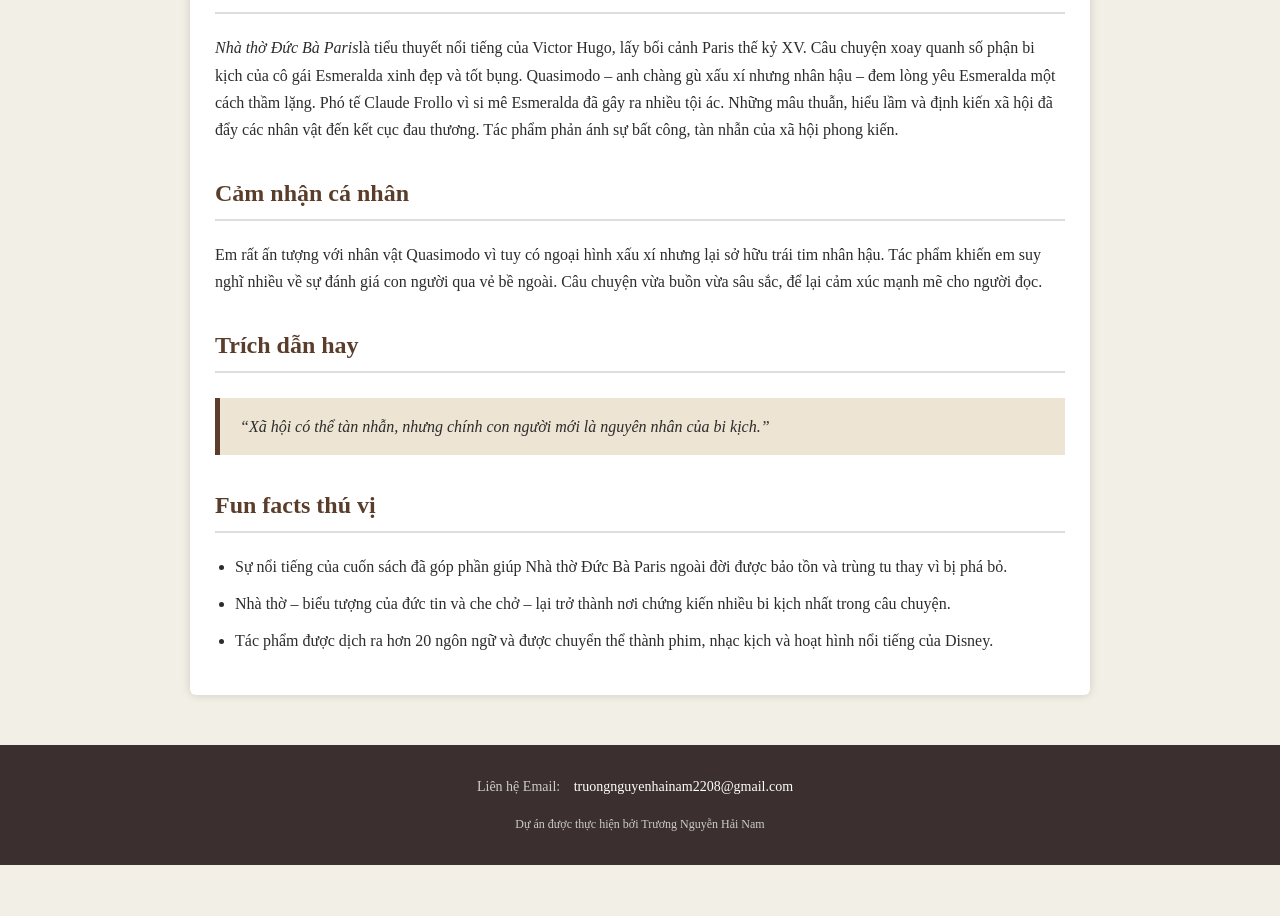
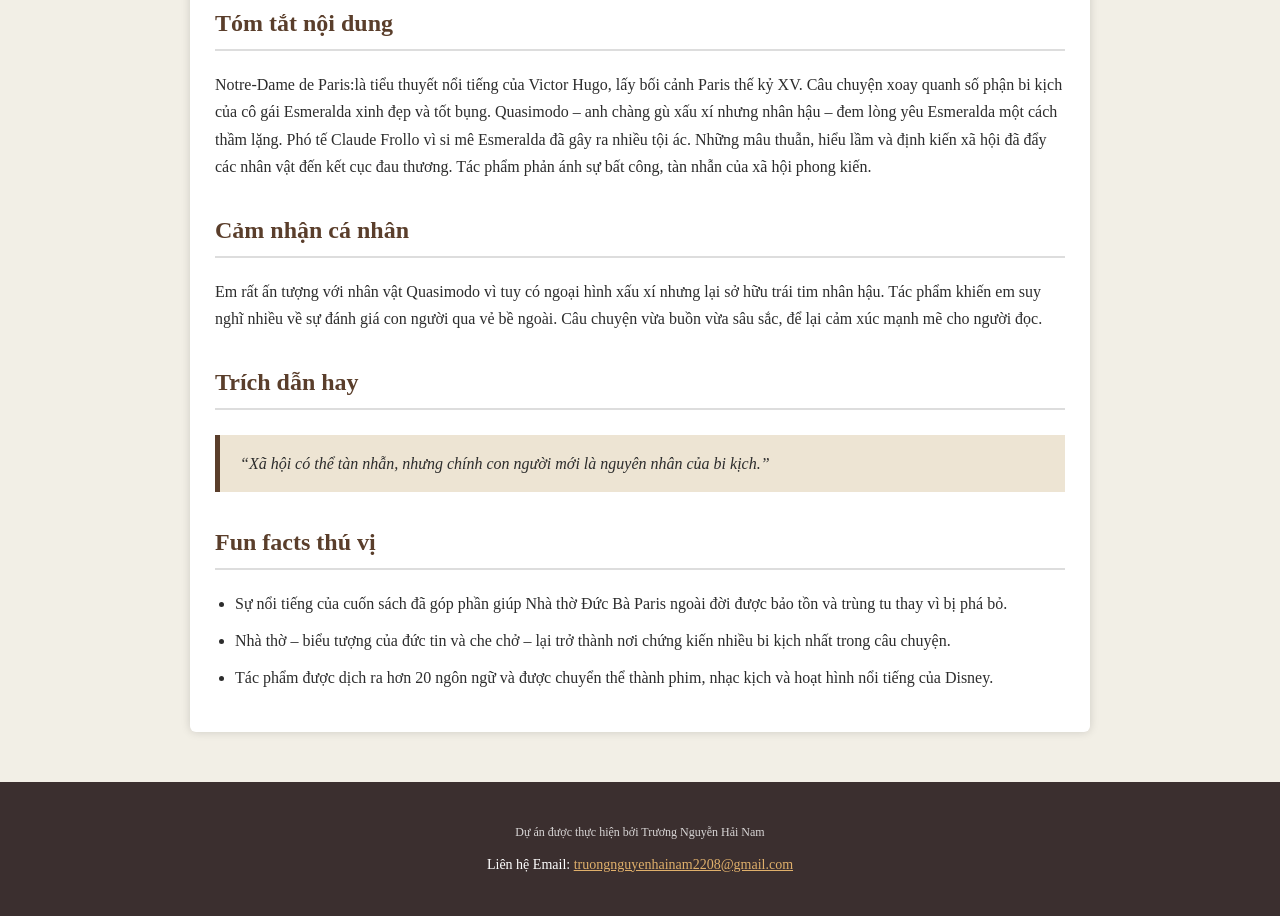
Before and after one commit to truongnguyenhainam2208-bot/nhatho, a plain HTML site: page index.html in a window 1280 px wide. Shown: the part 761-1677 px from the top of the page. Before the commit the page ends 1626 px from the top, so only its background shows below. Drawn offline with Linux system fonts and the light colour scheme.

Commit message:
Update index.html

```diff
--- a/index.html
+++ b/index.html
@@ -64,34 +64,27 @@
         li {
             margin-bottom: 10px;
         }
-
-        footer {
-            text-align: center;
-            font-size: 14px;
-            color: #666666;
-            padding: 15px;
-        }
 footer {
     background-color: #3b2f2f;
-            color: #cccccc;
-            padding: 25px 15px;
+    color: #ffffff;
+    padding: 30px 15px;
     text-align: center;
     margin-top: 50px;
+    font-size: 14px;
 }
 
 footer p {
-            margin: 5px 0;
+    margin: 10px 0;
 }
 
 footer a {
-            color: #ffffff;
-            text-decoration: none;
-            margin: 0 10px;
+    color: #e0b06b;
+    text-decoration: underline;
     transition: color 0.3s;
 }
 
 footer a:hover {
-            color: #e0b06b;
+    color: #ffffff;
 }
 
 
@@ -101,8 +94,10 @@
 <body>
 
 <header>
-    <h1>Nhà thờ Đức Bà Paris</h1>
+    <h1>Notre-Dame de Paris</h1>
+     <h3 style="color: #ffffff; font-weight: normal; margin: 5px 0;">Nhà thờ Đức Bà Paris</h3>
     <p>Victor Hugo</p>
+
 </header>
 
 <main>
@@ -113,7 +108,7 @@
         <section>
             <h2>Tóm tắt nội dung</h2>
             <p>
-                <em>Nhà thờ Đức Bà Paris</em>là tiểu thuyết nổi tiếng của Victor Hugo, lấy bối cảnh Paris thế kỷ XV.
+                Notre-Dame de Paris:là tiểu thuyết nổi tiếng của Victor Hugo, lấy bối cảnh Paris thế kỷ XV.
                 Câu chuyện xoay quanh số phận bi kịch của cô gái Esmeralda xinh đẹp và tốt bụng.
                 Quasimodo – anh chàng gù xấu xí nhưng nhân hậu – đem lòng yêu Esmeralda một cách thầm lặng.
                 Phó tế Claude Frollo vì si mê Esmeralda đã gây ra nhiều tội ác.
@@ -155,16 +150,15 @@
         </section>
     </article>
 </main>
+   <footer>
+     <p style="font-size: 12px; opacity: 0.8;">Dự án được thực hiện bởi Trương Nguyễn Hải Nam</p>
 
-<footer>
-    <div>
      <p>Liên hệ Email:
-        <a href="mailto: truongnguyenhainam2208@gmail.com">truongnguyenhainam2208@gmail.com</a>
+        <a href="mailto:truongnguyenhainam2208@gmail.com">truongnguyenhainam2208@gmail.com</a>
     </p>
 
-    <p style="font-size: 12px; margin-top: 15px;">Dự án được thực hiện bởi Trương Nguyễn Hải Nam</p>
-</div>
 </footer>
+
 
 </body>
 </html>
```
Lines whose indentation alone changed are shown as unchanged.
